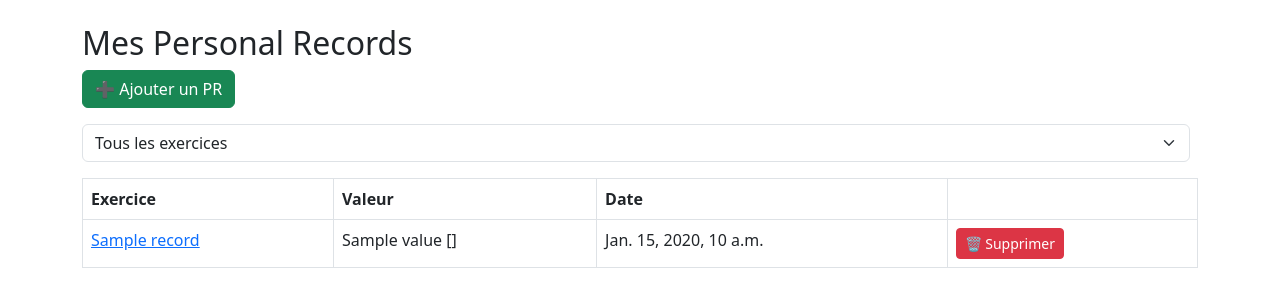
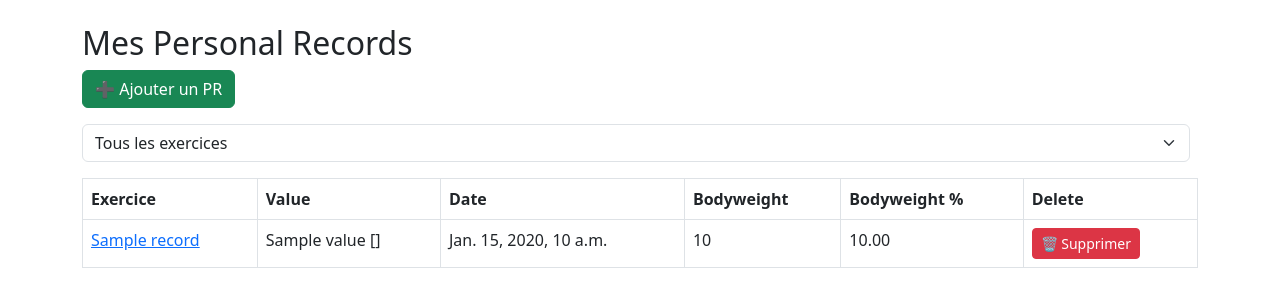
Before and after one commit to Intakkk/personal_records, a Django app: template templates/records/pr_list.html in a window 1280 px wide. Shown: the part 56-363 px from the top of the page. Run offline with Django 5.2, Linux system fonts and the light colour scheme; the template is opened without the code that fills it: most values are stand-ins (such as "Sample title", 1, 10 or a date in 2020).

Commit message:
Add bodyweight

```diff
--- a/app/views.py
+++ b/app/views.py
@@ -4,6 +4,7 @@ from django.contrib.auth.mixins import LoginRequiredMixin
 from django.urls import reverse_lazy
 from .models import PersonalRecord
 from django.contrib.auth.forms import UserCreationForm
+from .forms import PersonalRecordForm
 
 # Create your views here.
 
@@ -44,7 +45,7 @@ class PRListView(LoginRequiredMixin, ListView):
 
 class PRCreateView(LoginRequiredMixin, CreateView):
     model = PersonalRecord
-    fields = ["title", "value", "unit"]
+    form_class = PersonalRecordForm
     template_name = "records/pr_form.html"
     success_url = reverse_lazy("pr-list")
 
--- a/templates/records/pr_list.html
+++ b/templates/records/pr_list.html
@@ -23,9 +23,11 @@
         <thead>
             <tr>
                 <th href="?sort=exercise&exercise={{ selected_exercise }}">Exercice</th>
-                <th>Valeur</th>
+                <th>Value</th>
                 <th>Date</th>
-                <th></th>
+                <th>Bodyweight</th>
+                <th>Bodyweight %</th>
+                <th>Delete</th>
             </tr>
         </thead>
         <tbody>
@@ -34,6 +36,12 @@
                     <td><a href="{% url 'pr-detail' record.title %}">{{ record.title }}</a></td>
                     <td>{{ record.value }} {{ record.unit }}</td>
                     <td>{{ record.date }}</td>
+                    <td>{{ record.weight }}</td>
+                    <td>{% if record.bodyweight %}
+                            {{ record.bodyweight|floatformat:2 }}
+                        {% else %}
+                            -
+                        {% endif %}</td>
                     <td>
                         <a href="{% url 'pr-delete' record.pk %}" class="btn btn-sm btn-danger">🗑️ Supprimer</a>
                     </td>
```
Also changed, not shown: app/forms.py (added, +16 -0 lines), app/models.py (+12 -1 lines), app/migrations/0002_alter_personalrecord_date.py (added), app/migrations/0003_alter_personalrecord_date.py (added), app/migrations/0004_personalrecord_weight.py (added), db.sqlite3.
